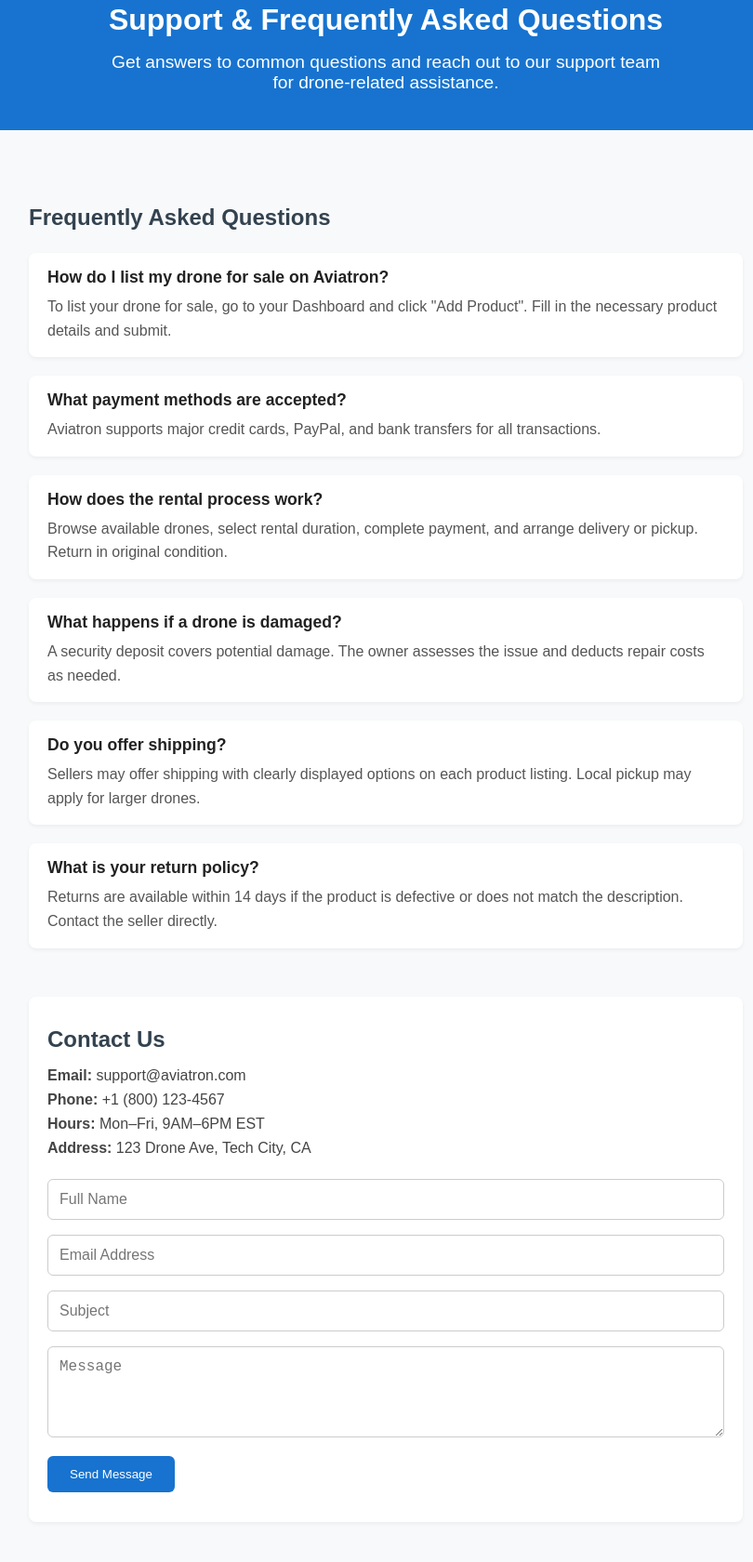
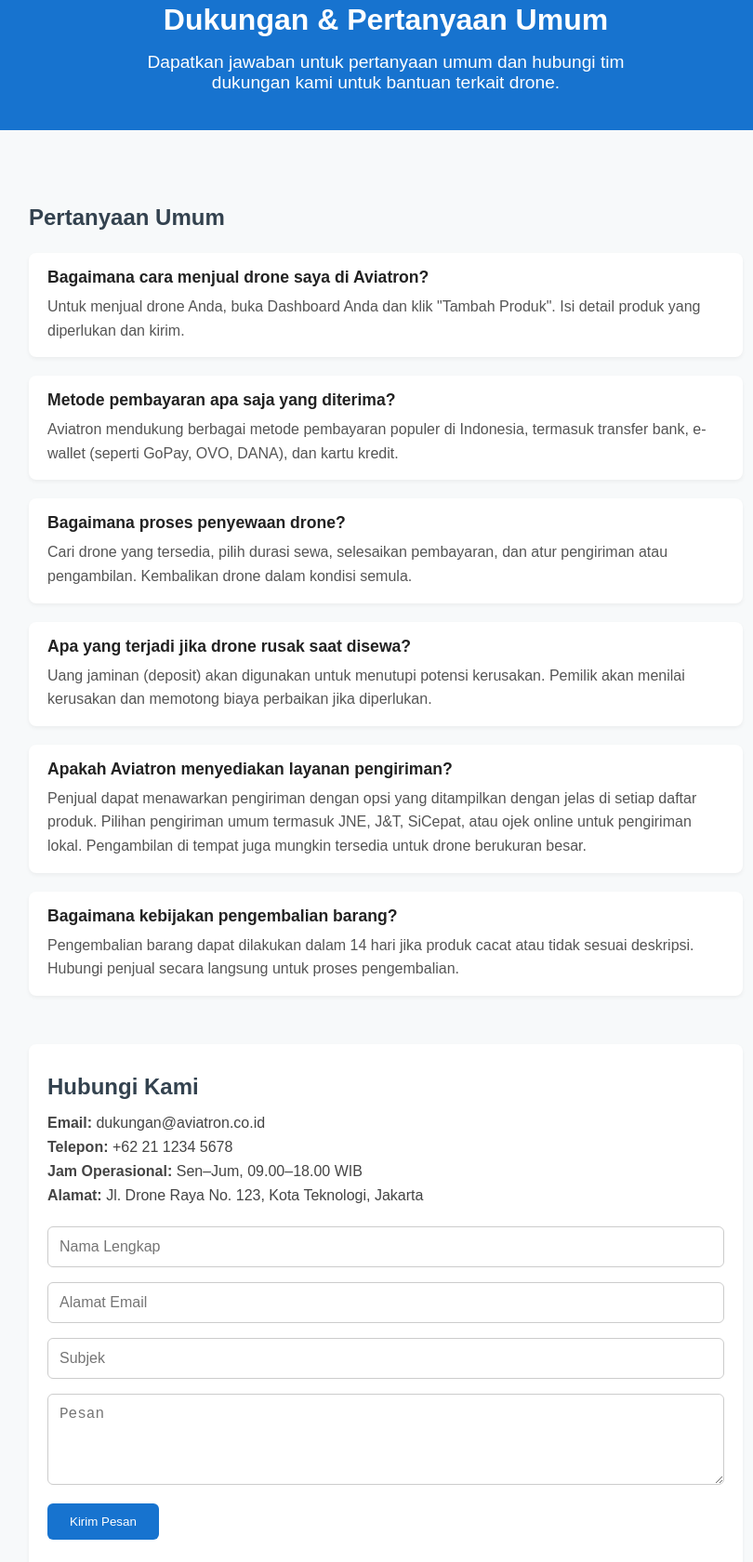
Before and after one commit to erlnrinzl/aviatron-webstore, a plain HTML site: page src/faq.html in a window 1280 px wide. Shown: the part 106-1786 px from the top of the page at 93% size, without its empty margins (225-1035 px from the left). Drawn offline with nearby package versions, Linux system fonts and the light colour scheme.

Commit message:
Update logo image source across multiple HTML files and change copyright year to 2025 with localized text adjustments.

```diff
--- a/src/faq.html
+++ b/src/faq.html
@@ -1,18 +1,18 @@
 <!DOCTYPE html>
-<html lang="en">
+<html lang="id">
   <head>
     <meta charset="UTF-8" />
     <meta name="viewport" content="width=device-width, initial-scale=1.0" />
     <link rel="stylesheet" href="/styles/global.css" />
     <link rel="stylesheet" href="/styles/faq.css" />
-    <title>FAQ & Support - Aviatron</title>
+    <title>Tanya Jawab & Dukungan - Aviatron</title>
   </head>
   <body>
     <!-- NAVIGATION -->
     <nav class="desktop-nav">
       <div class="brand-logo">
         <div class="brand-logo-image">
-          <img src="/assets/images/aviatron-logo.jpeg" alt="" />
+          <img src="/assets/images/logo.png" alt="" />
         </div>
         <h1>Aviatron</h1>
       </div>
@@ -59,63 +59,56 @@
 
     <!-- HEADER -->
     <header class="faq-header">
-      <h1>Support & Frequently Asked Questions</h1>
+      <h1>Dukungan & Pertanyaan Umum</h1>
       <p>
-        Get answers to common questions and reach out to our support team for
-        drone-related assistance.
+        Dapatkan jawaban untuk pertanyaan umum dan hubungi tim dukungan kami untuk bantuan terkait drone.
       </p>
     </header>
 
     <!-- FAQ SECTION -->
     <main>
       <section class="faq-section" id="faq-section">
-        <h2>Frequently Asked Questions</h2>
+        <h2>Pertanyaan Umum</h2>
 
         <div class="faq-item">
-          <h3>How do I list my drone for sale on Aviatron?</h3>
+          <h3>Bagaimana cara menjual drone saya di Aviatron?</h3>
           <p>
-            To list your drone for sale, go to your Dashboard and click "Add
-            Product". Fill in the necessary product details and submit.
+            Untuk menjual drone Anda, buka Dashboard Anda dan klik "Tambah Produk". Isi detail produk yang diperlukan dan kirim.
           </p>
         </div>
 
         <div class="faq-item">
-          <h3>What payment methods are accepted?</h3>
+          <h3>Metode pembayaran apa saja yang diterima?</h3>
           <p>
-            Aviatron supports major credit cards, PayPal, and bank transfers for
-            all transactions.
+            Aviatron mendukung berbagai metode pembayaran populer di Indonesia, termasuk transfer bank, e-wallet (seperti GoPay, OVO, DANA), dan kartu kredit.
           </p>
         </div>
 
         <div class="faq-item">
-          <h3>How does the rental process work?</h3>
+          <h3>Bagaimana proses penyewaan drone?</h3>
           <p>
-            Browse available drones, select rental duration, complete payment,
-            and arrange delivery or pickup. Return in original condition.
+            Cari drone yang tersedia, pilih durasi sewa, selesaikan pembayaran, dan atur pengiriman atau pengambilan. Kembalikan drone dalam kondisi semula.
           </p>
         </div>
 
         <div class="faq-item">
-          <h3>What happens if a drone is damaged?</h3>
+          <h3>Apa yang terjadi jika drone rusak saat disewa?</h3>
           <p>
-            A security deposit covers potential damage. The owner assesses the
-            issue and deducts repair costs as needed.
+            Uang jaminan (deposit) akan digunakan untuk menutupi potensi kerusakan. Pemilik akan menilai kerusakan dan memotong biaya perbaikan jika diperlukan.
           </p>
         </div>
 
         <div class="faq-item">
-          <h3>Do you offer shipping?</h3>
+          <h3>Apakah Aviatron menyediakan layanan pengiriman?</h3>
           <p>
-            Sellers may offer shipping with clearly displayed options on each
-            product listing. Local pickup may apply for larger drones.
+            Penjual dapat menawarkan pengiriman dengan opsi yang ditampilkan dengan jelas di setiap daftar produk. Pilihan pengiriman umum termasuk JNE, J&T, SiCepat, atau ojek online untuk pengiriman lokal. Pengambilan di tempat juga mungkin tersedia untuk drone berukuran besar.
           </p>
         </div>
 
         <div class="faq-item">
-          <h3>What is your return policy?</h3>
+          <h3>Bagaimana kebijakan pengembalian barang?</h3>
           <p>
-            Returns are available within 14 days if the product is defective or
-            does not match the description. Contact the seller directly.
+            Pengembalian barang dapat dilakukan dalam 14 hari jika produk cacat atau tidak sesuai deskripsi. Hubungi penjual secara langsung untuk proses pengembalian.
           </p>
         </div>
       </section>
@@ -123,21 +116,21 @@
       <!-- CONTACT SECTION -->
       <section class="contact-us" id="contac-us-section">
         <div class="contac-card">
-          <h2>Contact Us</h2>
+          <h2>Hubungi Kami</h2>
 
           <div class="contact-info">
-            <p><strong>Email:</strong> support@aviatron.com</p>
-            <p><strong>Phone:</strong> +1 (800) 123-4567</p>
-            <p><strong>Hours:</strong> Mon–Fri, 9AM–6PM EST</p>
-            <p><strong>Address:</strong> 123 Drone Ave, Tech City, CA</p>
+            <p><strong>Email:</strong> dukungan@aviatron.co.id</p>
+            <p><strong>Telepon:</strong> +62 21 1234 5678</p>
+            <p><strong>Jam Operasional:</strong> Sen–Jum, 09.00–18.00 WIB</p>
+            <p><strong>Alamat:</strong> Jl. Drone Raya No. 123, Kota Teknologi, Jakarta</p>
           </div>
 
           <form class="contact-form">
-            <input type="text" placeholder="Full Name" required />
-            <input type="email" placeholder="Email Address" required />
-            <input type="text" placeholder="Subject" required />
-            <textarea rows="4" placeholder="Message" required></textarea>
-            <button type="submit">Send Message</button>
+            <input type="text" placeholder="Nama Lengkap" required />
+            <input type="email" placeholder="Alamat Email" required />
+            <input type="text" placeholder="Subjek" required />
+            <textarea rows="4" placeholder="Pesan" required></textarea>
+            <button type="submit">Kirim Pesan</button>
           </form>
         </div>
       </section>
@@ -150,15 +143,13 @@
           <div class="company-info-content">
             <div class="brand-logo">
               <div class="brand-logo-image">
-                <img src="/assets/images/aviatron-logo.jpeg" alt="" />
+                <img src="/assets/images/logo.png" alt="" />
               </div>
               <h2>Aviatron</h2>
             </div>
             <p>
-              The premier marketplace for drone technology. Buy, sell, and rent
-              the latest aerial equipment.
+              Marketplace terdepan untuk teknologi drone. Beli, jual, dan sewa peralatan udara terkini.
             </p>
-            <div class="social-media">icons</div>
           </div>
         </div>
         <div class="footer-links">
@@ -183,8 +174,8 @@
         </div>
       </div>
       <div class="footer-bottom">
-        <p>&copy; 2023 Aviatron. All rights reserved.</p>
-        <p>Designed for drone enthusiasts and professionals worldwide</p>
+        <p>&copy; 2025 Aviatron. Hak cipta dilindungi undang-undang.</p>
+        <p>Dirancang untuk penggemar dan profesional drone di seluruh dunia.</p>
       </div>
     </footer>
 
```
Also changed, not shown: src/add-product.html (+1 -1 lines), src/admin-products.html (+1 -1 lines), src/cart.html (+1 -1 lines), src/checkout.html (+2 -2 lines), src/edit-product.html (+1 -1 lines), src/index.html (+5 -7 lines), src/login.html (+2 -2 lines), src/product-detail.html (+5 -7 lines), src/products.html (+5 -7 lines), src/register.html (+2 -2 lines), src/terms.html (+5 -7 lines), src/assets/images/logo.png (added).
